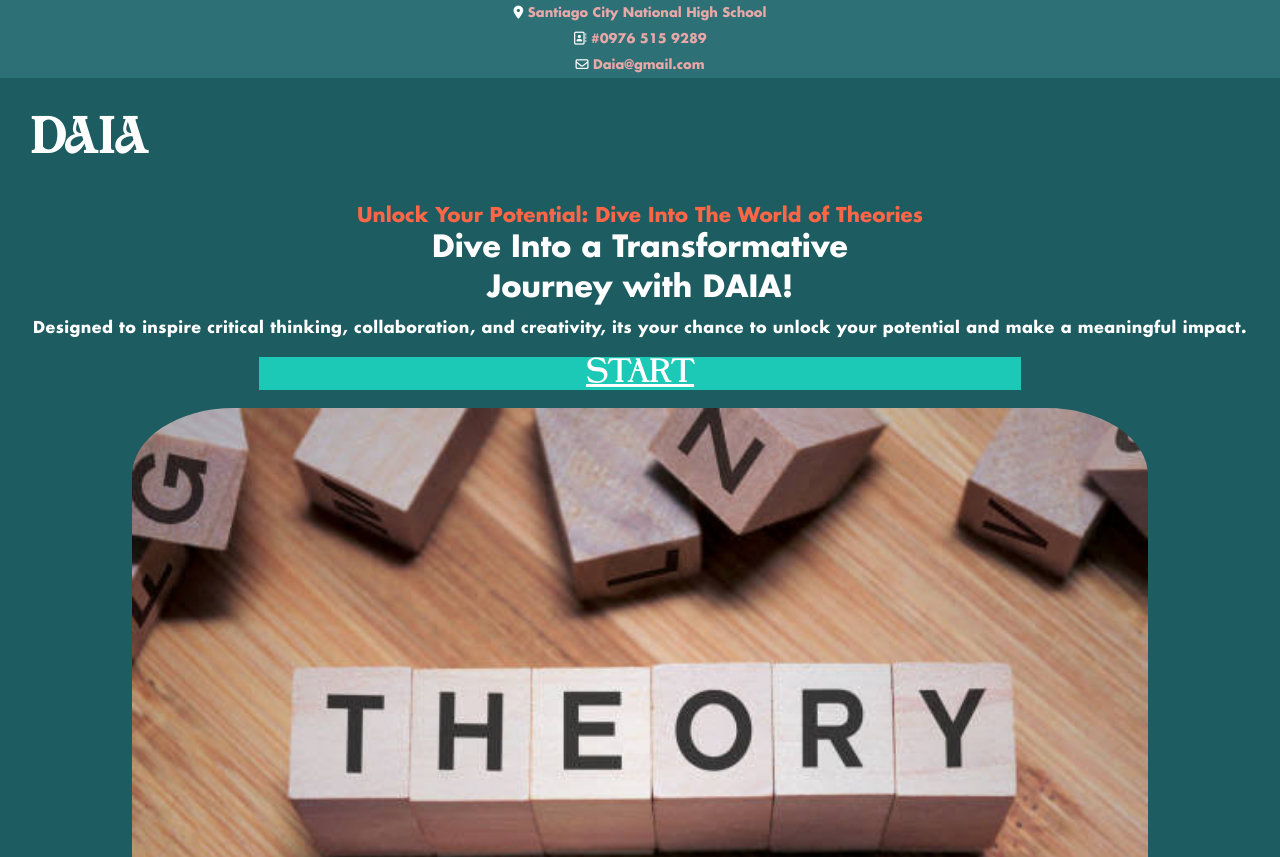
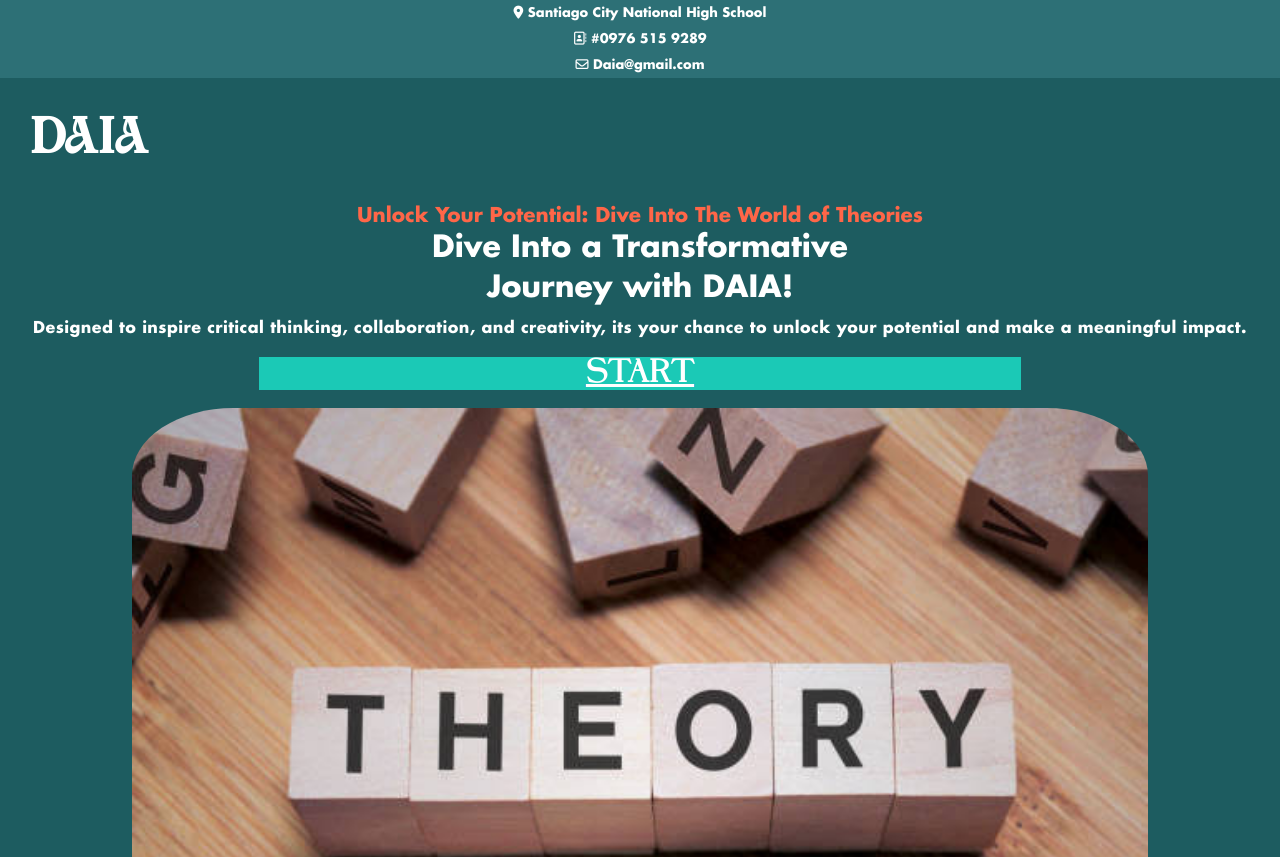
Before and after one commit to chunff2/Daia06.com, a plain HTML site: page index.html in a window 1280 px wide. Shown: the top 857 px of the page. Drawn offline with Linux system fonts and the light colour scheme; files whose address does not match are found by name.

Commit message:
Update Nav.css

```diff
--- a/Nav.css
+++ b/Nav.css
@@ -70,7 +70,7 @@ font-family:hi;
 }
 
 .school{
-    color:rgb(233, 168, 168);
+    color:white;
     top:100px;
     line-height:2;
 }
```
